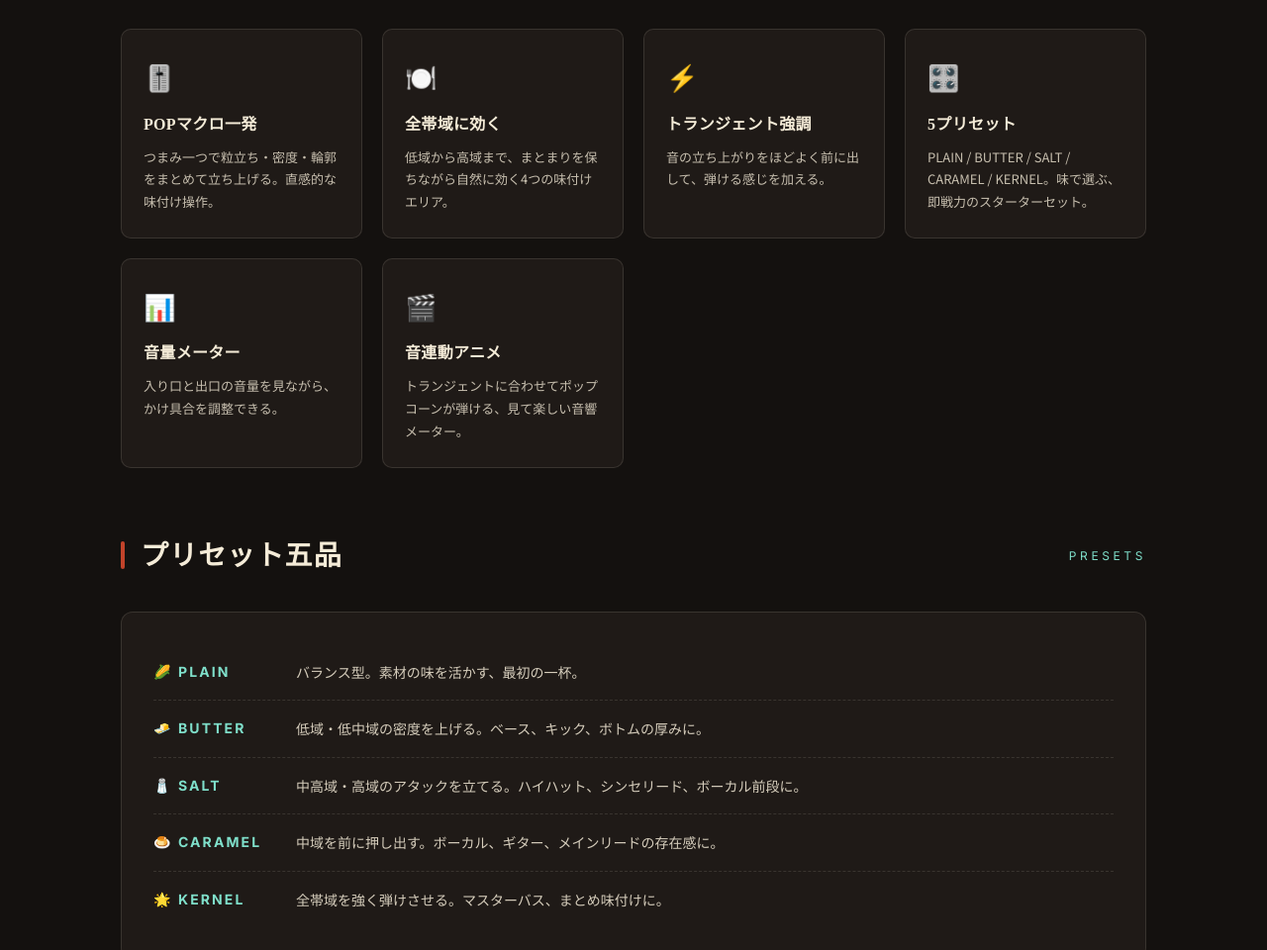
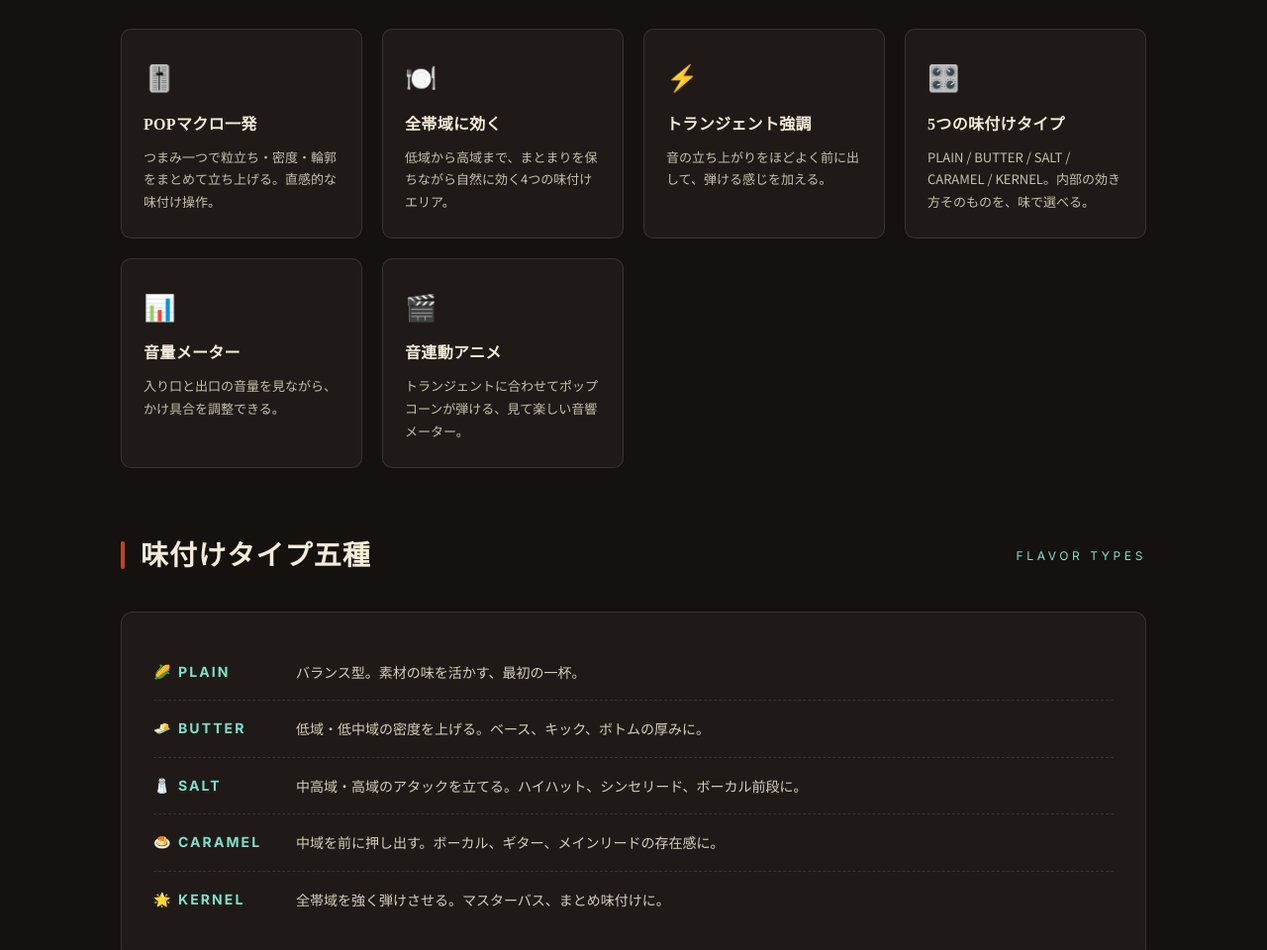
Before and after one commit to MintoTsukino/MintoTsukino, a plain HTML site: page popcornpop/index.html in a window 1280 px wide. Shown: the part 1464-2424 px from the top of the page at 99% size. Drawn offline with Linux system fonts and the light colour scheme.

Commit message:
chore: describe PopcornPop choices as flavor types

```diff
--- a/popcornpop/index.html
+++ b/popcornpop/index.html
@@ -64,7 +64,7 @@
 
   <section class="screenshot">
     <div class="screenshot-frame">
-      <img src="../assets/img/popcornpop-gui.png" alt="PopcornPop プラグイン画面 - 5プリセット、POPマクロ、音量メーター、ポップコーンアニメ" loading="lazy">
+      <img src="../assets/img/popcornpop-gui.png" alt="PopcornPop プラグイン画面 - 5つの味付けタイプ、POPマクロ、音量メーター、ポップコーンアニメ" loading="lazy">
     </div>
     <p class="screenshot-caption">PopcornPop GUI &middot; Running in FL Studio</p>
   </section>
@@ -93,8 +93,8 @@
       </div>
       <div class="feature">
         <span class="feature-icon">🎛️</span>
-        <h3>5プリセット</h3>
-        <p>PLAIN / BUTTER / SALT / CARAMEL / KERNEL。味で選ぶ、即戦力のスターターセット。</p>
+        <h3>5つの味付けタイプ</h3>
+        <p>PLAIN / BUTTER / SALT / CARAMEL / KERNEL。内部の効き方そのものを、味で選べる。</p>
       </div>
       <div class="feature">
         <span class="feature-icon">📊</span>
@@ -111,8 +111,8 @@
 
   <section>
     <div class="section-head">
-      <h2>プリセット五品</h2>
-      <span class="en">Presets</span>
+      <h2>味付けタイプ五種</h2>
+      <span class="en">Flavor Types</span>
     </div>
 
     <div class="preset-table">
@@ -175,7 +175,7 @@
       </ul>
       <p style="font-size: 13px; opacity: 0.75; margin-top: 14px; line-height: 1.85;">
         POP 0% かつ OUTPUT 0 dB では、入力音をそのまま通します。<br>
-        プリセット選択時は推奨POP値もセットされますが、その後POPは自由に動かしてOK。
+        味付けタイプを選ぶと内部の効き方と推奨POP値が切り替わります。その後POPは自由に動かしてOK。
       </p>
     </div>
 
```
Also changed, not shown: index.html (+1 -1 lines).
